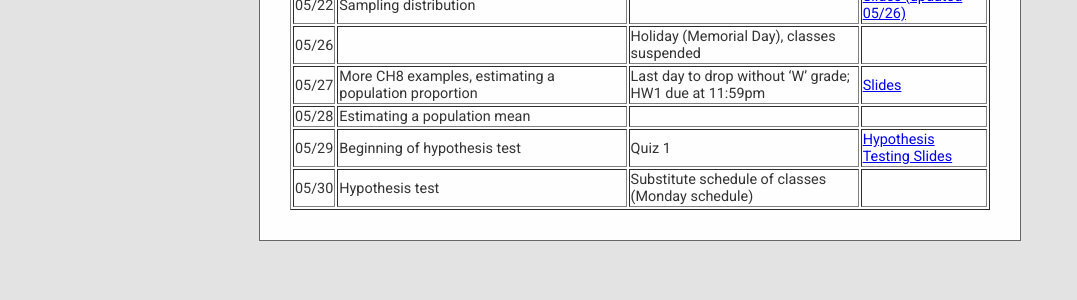
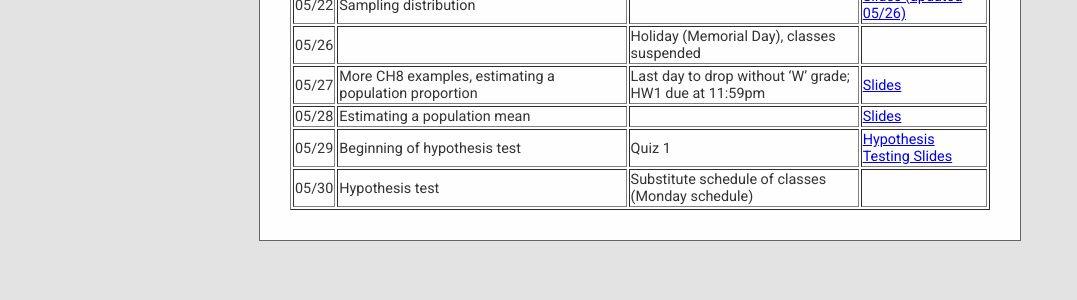
Before and after one commit to cesail/cesail.github.io, a Jekyll site: the page built from courses/25s1ma116/index.html, in a window 1280 px wide. Shown: the part 475-775 px from the top of the page, without its empty margins (0-1077 px from the left). Built offline with Jekyll 4.4.1, drawn with Linux system fonts in a browser that asks for light colours; some web fonts are replaced; a script that is not in the unit is left out.

Commit message:
Update index.html

```diff
--- a/courses/25s1ma116/index.html
+++ b/courses/25s1ma116/index.html
@@ -115,7 +115,7 @@
      <td> 05/28 </td>
      <td> Estimating a population mean </td>
      <td> </td>
-    <td> </td>
+    <td><a href="0528.pdf"> Slides </a> </td>
   </tr>
   <tr>
      <td> 05/29 </td>
```
